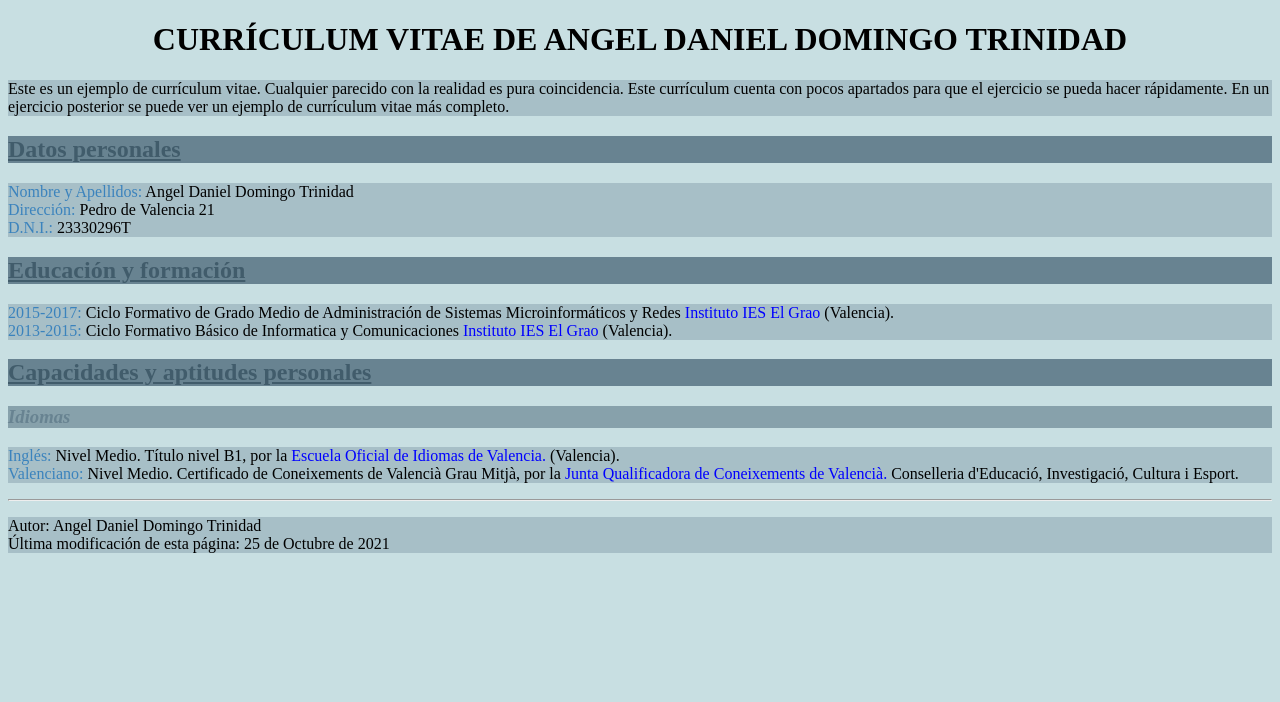
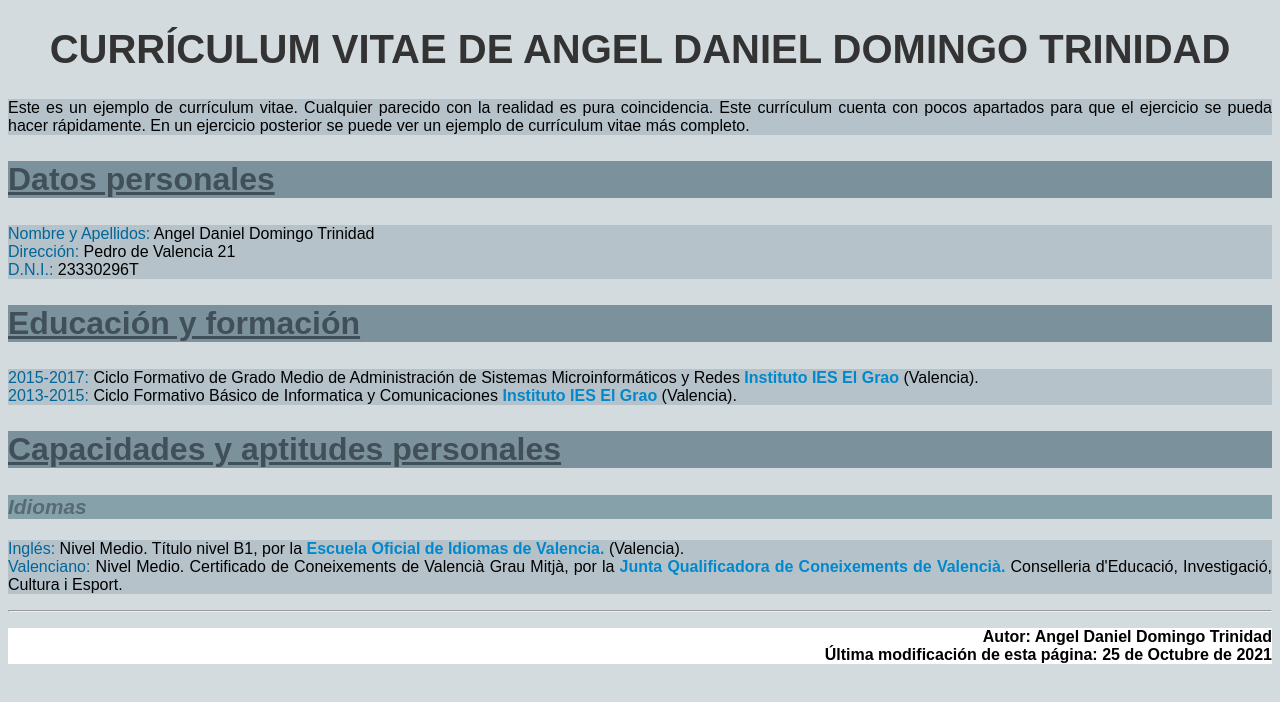
Before and after one commit to 10368030/Ejercicio_Vitae, a plain HTML site: page Ejercicio_Vitae/WebContent/index.html in a window 1280 px wide. Drawn offline with Linux system fonts and the light colour scheme.

Commit message:
Update style.css

```diff
--- a/Ejercicio_Vitae/WebContent/style.css
+++ b/Ejercicio_Vitae/WebContent/style.css
@@ -1,38 +1,50 @@
-h1 {
-    text-align: center;
+
+
+body {
+ 	background-color: hsl(200, 15%, 85%);
+    font-family: sans-serif;
+    text-align: justify;
 }
 
-body {
-    background-color: #c8dfe2;
+h1 {
+    color: #333333;
+    text-align: center;
+    font-size: 250%;
+    text-transform: uppercase;
+}
+
+h2 {
+    color: hsl(200, 15%, 30%);
+    background-color: hsl(200, 15%, 55%);
+    font-size: 200%;
+    text-decoration: underline;
+}
+
+h3 {
+	color: hsl(200, 15%, 40%);
+	background-color: hsl(200, 15%, 65%);
+    font-style: italic;
+    font-size: 130%;
+    background-color:#87a1ab ;
 }
 
 p {
-    background-color:  #a7bfc7;
-}
-
-h2 {
-    background-color: #688391;
-    font-weight: bold;
-    color: #415c6b;
-    text-decoration: underline;
+   background-color: hsl(200, 15%, 75%);
 }
 
 span.primero {
-    color: #3b83bd;
+    color: hsl(200, 100%, 30%);
+    font-weight: normal;
 }
 
 span.segundo {
-    color: blue;
+    color: hsl(200, 100%, 40%);
+    font-style: normal;
+    font-weight: bold;
 }
 
-h3 {
-    font-style: italic;
-    color: #688391;
-    background-color:#87a1ab ;
+p.direccion {
+	background-color: white;
+    font-weight: bold;
+    text-align: right;
 }
-
-h4 {
-    text-align: right;
-    font-style: italic;
-    background-color: white;
-}
```
